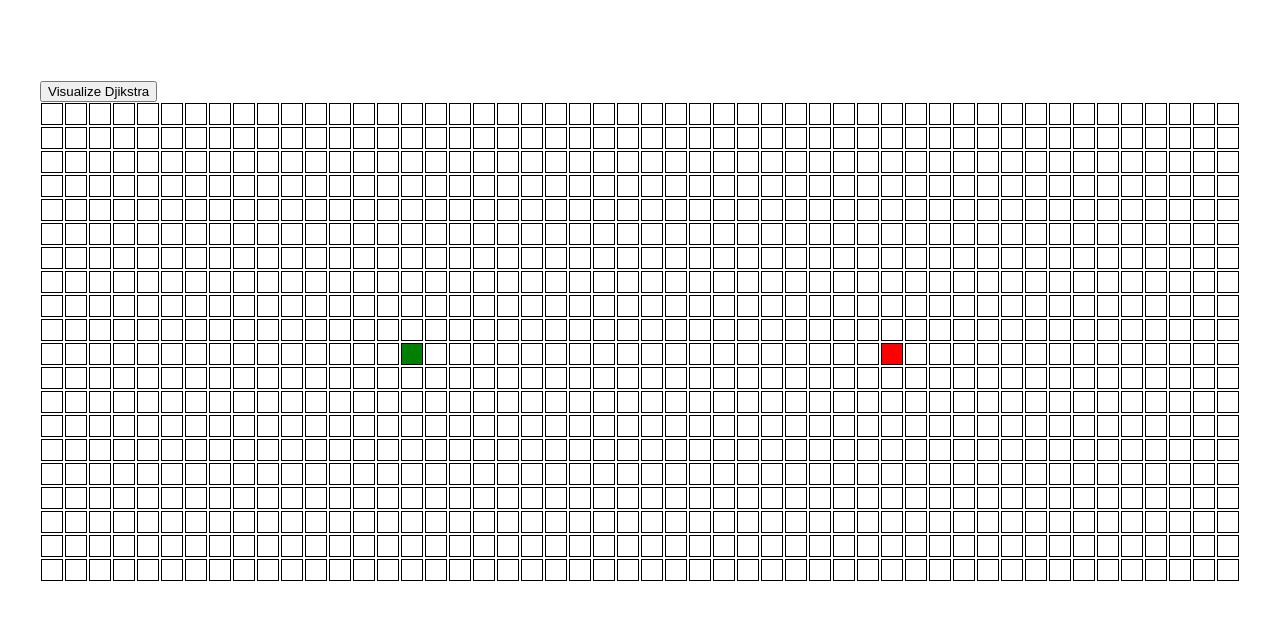
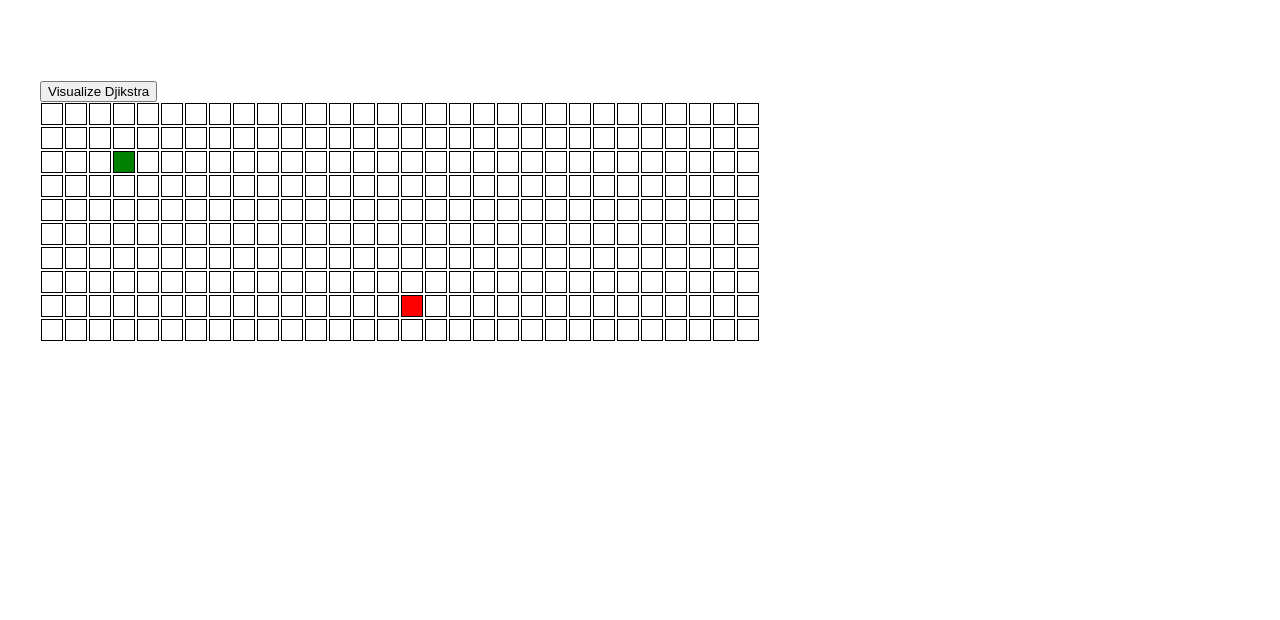
Before and after one commit to lucasgdiez/pathfinding-project, a React (Create React App) app: page / in a window 1280 px wide. Shown: the top 620 px of the page. Built offline with nearby package versions, Linux system fonts and the light colour scheme.

Commit message:
changed values for consts

```diff
--- a/src/App.js
+++ b/src/App.js
@@ -11,7 +11,7 @@ const AppWrapper = styled.div`
 function App() {
   return (
     <AppWrapper className='App'>
-      <PathfindingVisualizer rows={20} cols={50} />
+      <PathfindingVisualizer rows={10} cols={30} />
     </AppWrapper>
   );
 }
--- a/src/components/PathfindingVisualizer/PathfindingVisualizer.jsx
+++ b/src/components/PathfindingVisualizer/PathfindingVisualizer.jsx
@@ -16,10 +16,10 @@ const GridNode = styled.div`
   flex-direction: row;
 `;
 
-const START_NODE_ROW = 10;
-const START_NODE_COL = 15;
-const FINISH_NODE_ROW = 10;
-const FINISH_NODE_COL = 35;
+const START_NODE_ROW = 2;
+const START_NODE_COL = 3;
+const FINISH_NODE_ROW = 8;
+const FINISH_NODE_COL = 15;
 
 const PathfindingVisualizer = ({ rows, cols }) => {
   const [nodesCount, setNodes] = useState([]);
```
